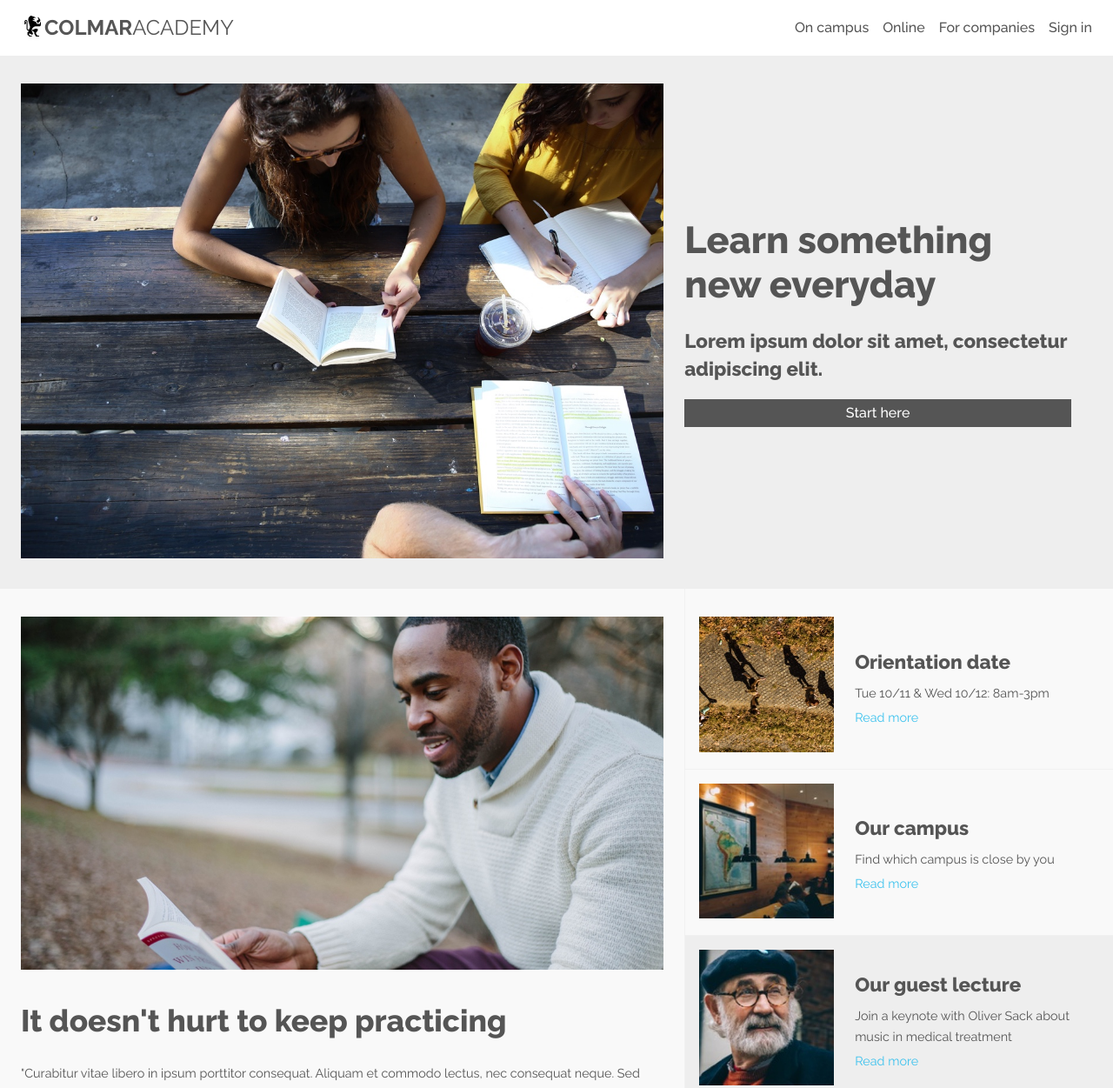
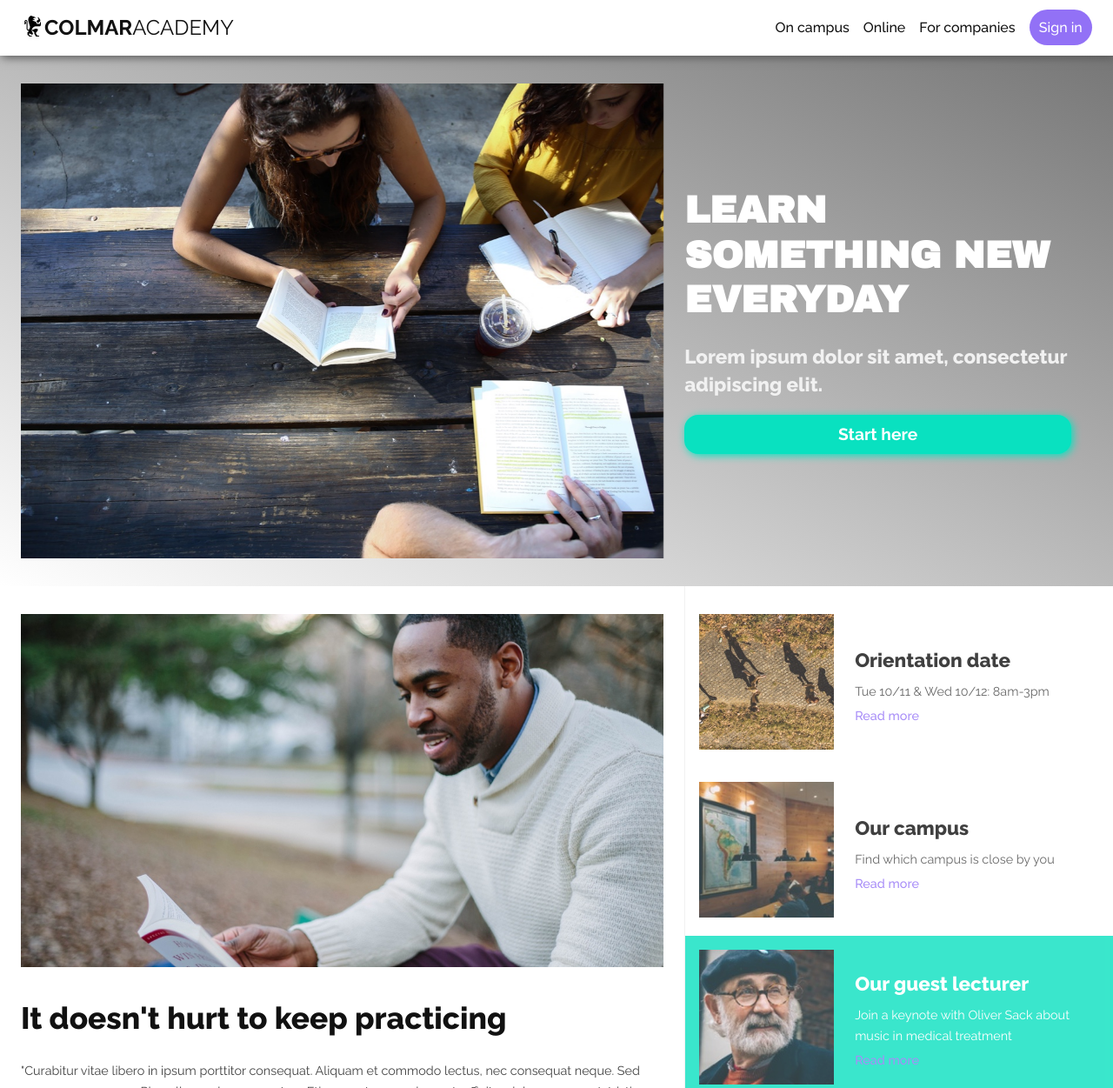
Before and after one commit to yvoxsproject/ColmarAcademy, a plain HTML site: page index.html in a window 1280 px wide. Shown: the top 1251 px of the page at 87% size. Drawn offline with Linux system fonts and the light colour scheme.

Commit message:
First design draft.

```diff
--- a/index.html
+++ b/index.html
@@ -4,9 +4,10 @@
     <meta charset="utf-8">
     <title>Colmar Academy</title>
     <link href="./resources/images/favicon-colmar.ico" type="image/x-icon" rel="icon">
-    <link href="https://fonts.googleapis.com/css?family=Raleway:400,500,700,800" rel="stylesheet">
+    <link href="https://fonts.googleapis.com/css?family=Raleway:400,500,700,800|Archivo+Black|Montserrat:300,400,500,800" rel="stylesheet">
     <link href="./resources/css/reset.css" type="text/css" rel="stylesheet">
     <link href="./resources/css/style.css" type="text/css" rel="stylesheet">
+    <link rel="stylesheet" type="text/css" href="https://maxcdn.bootstrapcdn.com/font-awesome/4.7.0/css/font-awesome.css">
   </head>
   <body>
 
@@ -15,10 +16,10 @@
     <div class="content">
       <div class="logo-title">
         <div class="logo">
-          <img src="./resources/images/ic-logo.svg"/>
+          <a href="#"><img src="./resources/images/ic-logo.svg"/></a>
         </div>
         <div class="title">
-          <span class="colmar">COLMAR</span>ACADEMY
+          <a href="#"><span class="colmar">COLMAR</span>ACADEMY</a>
         </div>
       </div>
       <nav class="desktop-nav">
@@ -26,7 +27,7 @@
           <span><a href="#">On campus</a></span>
           <span><a href="#">Online</a></span>
           <span><a href="#">For companies</a></span>
-          <span><a href="#">Sign in</a></span>
+          <span class="login"><a href="#">Sign in</a></span>
         </ul>
       </nav>
       <nav class="mobile-nav">
@@ -44,14 +45,15 @@
           <img src="./resources/images/banner.jpg"/>
         </div>
       </div>
-        <div class="right">
-          <div class="banner-text">
+      <div class="right">
+        <div class="banner-text">
           <h1>Learn something new everyday</h1>
           <h3>Lorem ipsum dolor sit amet, consectetur adipiscing elit.</h3>
           <div class="button">
             <a href="#">Start here</a>
+            <a href="#"><i class="fa fa-arrow-circle-right"></i></a>
           </div>
-          </div>
+        </div>
       </div>
     </div>
 
@@ -71,6 +73,9 @@
         <div class="info-item orientation">
           <div class="image">
             <img src="./resources/images/information-orientation.jpg"/>
+            <div class="overlay">
+              <i class="fa fa-calendar"></i>
+            </div>
           </div>
           <div class="text">
             <h3>Orientation date</h3>
@@ -81,6 +86,9 @@
         <div class="info-item our-campus">
           <div class="image">
             <img src="./resources/images/information-campus.jpg"/>
+            <div class="overlay">
+              <i class="fa fa-map-marker"></i>
+            </div>
           </div>
           <div class="text">
             <h3>Our campus</h3>
@@ -93,7 +101,7 @@
             <img src="./resources/images/information-guest-lecture.jpg"/>
           </div>
           <div class="text">
-            <h3>Our guest lecture</h3>
+            <h3>Our guest lecturer</h3>
             <p class="details">Join a keynote with Oliver Sack about music in medical treatment</p>
             <a href="#">Read more</a>
           </div>
@@ -191,5 +199,14 @@
       </div>
       </div>
     </div>
+
+    <!--Footer Section-->
+    <footer>
+      <p>© 2018 Colmar Academy. All rights reserved.</p>
+      <nav>
+        <span><a href="#">Terms</a></span>
+        <span><a href="#">Privacy</a></span>
+      </nav>
+    </footer>
   </body>
 </html>
--- a/resources/css/style.css
+++ b/resources/css/style.css
@@ -1,21 +1,26 @@
 html {
   font-family: "Raleway", sans-serif;
   font-size: 16px;
-  color: #555;
+  color: #444;
 }
 
 h1 {
+  font-family: "Archivo Black", sans-serif;
+  text-transform: uppercase;
   font-size: 2.7rem;
   font-weight: 800;
   margin-bottom: 1.5rem;
   line-height: 3.2rem;
+  color: #fff;
 }
 
 h2 {
+  font-family: "Raleway", sans-serif;
   font-size: 2.2rem;
   font-weight: 800;
   margin-bottom: 2rem;
   line-height: 3rem;
+  color: #111;
 }
 
 #featured {
@@ -23,10 +28,12 @@ h2 {
 }
 
 h3 {
+  font-family: "Raleway", serif;
   font-size: 1.4rem;
   font-weight: 800;
   line-height: 2rem;
   margin-bottom: 0.5rem;
+  color: #111;
 }
 
 .left {
@@ -38,6 +45,10 @@ h3 {
   width: 40%;
 }
 
+.image {
+  width: 100%;
+}
+
 /* Header */
 
 header {
@@ -45,8 +56,9 @@ header {
   top: 0;
   left: 0;
   width: 100%;
-  background-color: white;
+  background-color: #fff;
   z-index: 5;
+  box-shadow: 2px 2px 10px #555;
 }
 
 header .content {
@@ -54,6 +66,7 @@ header .content {
   justify-content: space-between;
   display: flex;
   align-items: center;
+  color: #111;
 }
 
 header .logo-title {
@@ -69,7 +82,12 @@ header .title {
   font-size: 1.5rem;
 }
 
-.colmar {
+header .title a {
+  font-weight: normal;
+  color: #111;
+}
+
+a span.colmar {
   font-weight: bold;
 }
 
@@ -79,13 +97,32 @@ nav ul {
   margin-right: 0;
 }
 
-nav a {
-  color: #555;
-  font-weight: 500;
+nav span {
+  padding-left: 1rem;
 }
 
-nav span {
-  padding-left: 1rem;
+nav a {
+  color: #111;
+  font-weight: 500;
+  transition: all 400ms ease;
+}
+
+nav a:hover {
+  color: #9271f6;
+  letter-spacing: 1px;
+}
+
+nav .login a {
+  color: #fff;
+  padding: 0.7rem;
+  background-color: #9271f6;
+  border-radius: 1.5rem;
+  transition: background-color 400ms ease;
+}
+
+nav .login a:hover {
+  background-color: #09e1c0;
+  letter-spacing: normal;
 }
 
 .mobile-nav {
@@ -97,14 +134,19 @@ nav span {
 .banner {
   position: relative;
   top: 4rem;
-  background-color: #eee;
+  background: linear-gradient(to top right, #fff, #777);
   display: flex;
   align-items: center;
 }
 
+.banner h3 {
+  color: #f1f1f1;
+}
 
 .banner .image img {
   width: 100%;
+  display: block;
+  backface-visibility: hidden;
 }
 
 .banner .banner-text {
@@ -113,21 +155,31 @@ nav span {
 
 .banner .banner-text .button {
   width: 100%;
-  background-color: #555;
-  padding: 0.5rem 0;
+  background-color: #09e1c0;
+  padding: 0.8rem 0;
   text-align: center;
   margin-top: 1.2rem;
-  transition: all 700ms ease 200ms;
+  box-shadow: 2px 2px 10px #09e1c0;
+  border-radius: 1rem;
+  transition: all 500ms ease;
 }
 
 .banner .banner-text .button:hover {
-  background-color: #3dc2ee;
-  box-shadow: 2px 2px 10px;
+  letter-spacing: 1px;
+}
+
+.button i {
+  display: none;
+}
+
+.banner .banner-text .button:hover i {
+  display: inline;
 }
 
 .banner .banner-text .button a {
   color: #fff;
-  font-weight: 500;
+  font-weight: 700;
+  font-size: 1.2rem;
 }
 
 
@@ -137,7 +189,7 @@ nav span {
   position: relative;
   top: 4rem;
   display: flex;
-  background-color: #f9f9f9;
+  background-color: #fff;
 }
 
 .featured img {
@@ -153,6 +205,7 @@ nav span {
   font-weight: 500;
 }
 
+
 .featured-info .info {
   border-left: 1px solid #f1f1f1;
 }
@@ -164,14 +217,22 @@ nav span {
 .info-item {
   display: flex;
   align-items: center;
+  opacity: 0.8;
+  transition: all 400ms linear;
 }
 
-.orientation, .our-campus {
-  border-bottom: 1px solid #f1f1f1;
+.info-item:hover {
+  opacity: 1;
+  box-shadow: 5px 5px 10px;
 }
 
 .guest {
-  background-color: #eee;
+  background-color: #09e1c0;
+  color: #fff;
+}
+
+.guest h3 {
+  color: #fff;
 }
 
 .info .image {
@@ -182,6 +243,28 @@ nav span {
 .info .image img {
   max-width: 100%;
   height: auto;
+}
+
+.info-item:hover .overlay i {
+  opacity: 1;
+}
+
+.overlay {
+  position: relative;
+  margin-top: -50%;
+  left: 50%;
+  transform: translate(-50%, -50%);
+  -ms-transform: translate(-50%, -50%);
+  text-align: center;
+}
+
+.overlay i {
+  opacity: 0;
+  color: #fff;
+  font-size: 3rem;
+  font-weight: 700;
+  padding: 16px 32px;
+  transition: all 500ms linear;
 }
 
 .info-item .text {
@@ -197,14 +280,19 @@ nav span {
 
 .text a {
   font-size: 0.9rem;
-  color: #3dc2ee;
-  transition: color 200ms linear 150ms;
+  font-weight: 500;
+  color: #9271f6;
+  transition: all 200ms linear 100ms;
+}
+
+.guest .text a:hover {
+  color: #fff;
 }
 
 .text a:hover {
-  color: #009ed2;
+  letter-spacing: 4px;
+  color: #09e1c0;
 }
-
 
 /*Courses Section*/
 
@@ -265,3 +353,17 @@ nav span {
 video {
   width: 100%;
 }
+
+/*Footer*/
+
+footer {
+  position: relative;
+  top: 4rem;
+  padding: 1rem 1.5rem 5rem 1.5rem;
+  display: flex;
+  justify-content: space-between;
+}
+
+footer p, footer span {
+  font-size: 0.8rem;
+}
```
Also changed, not shown: 1 other file.
